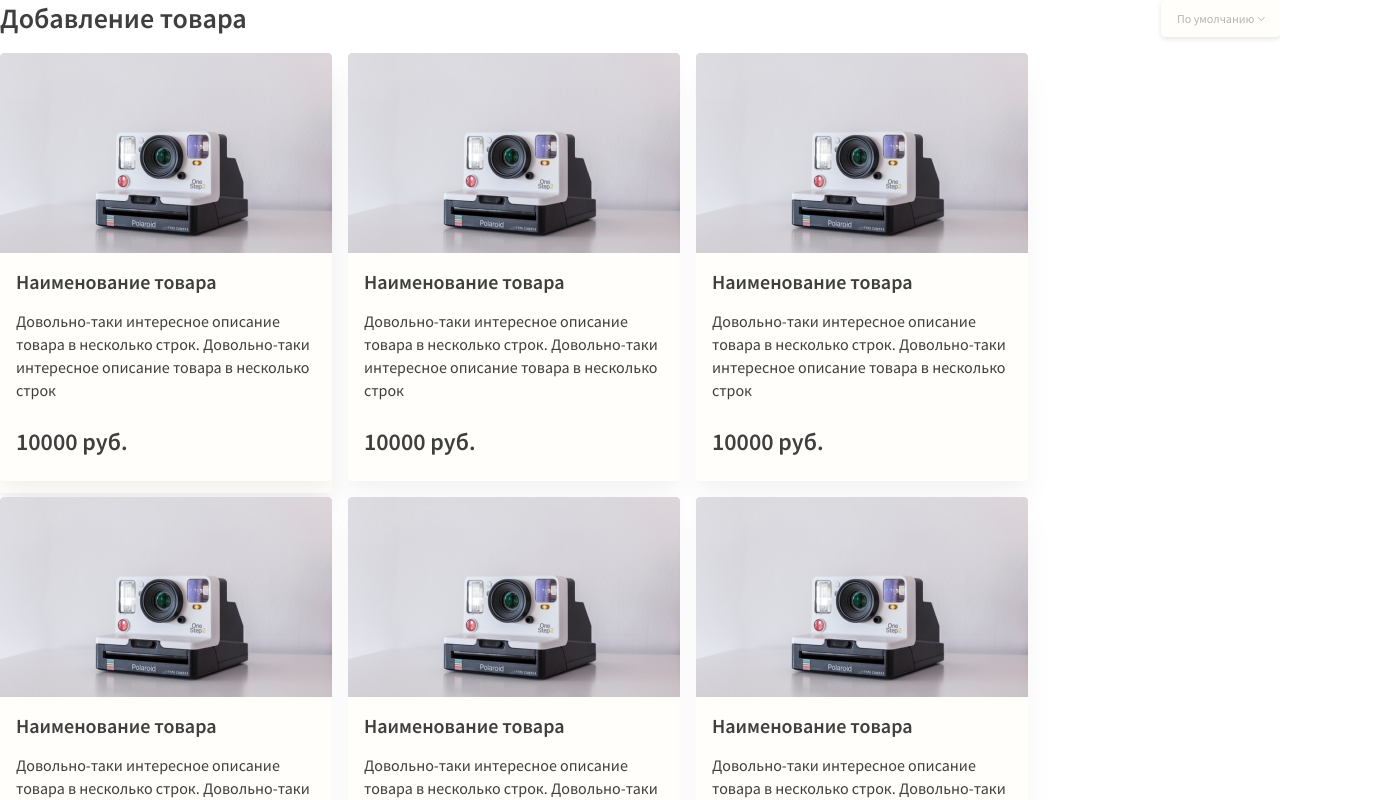
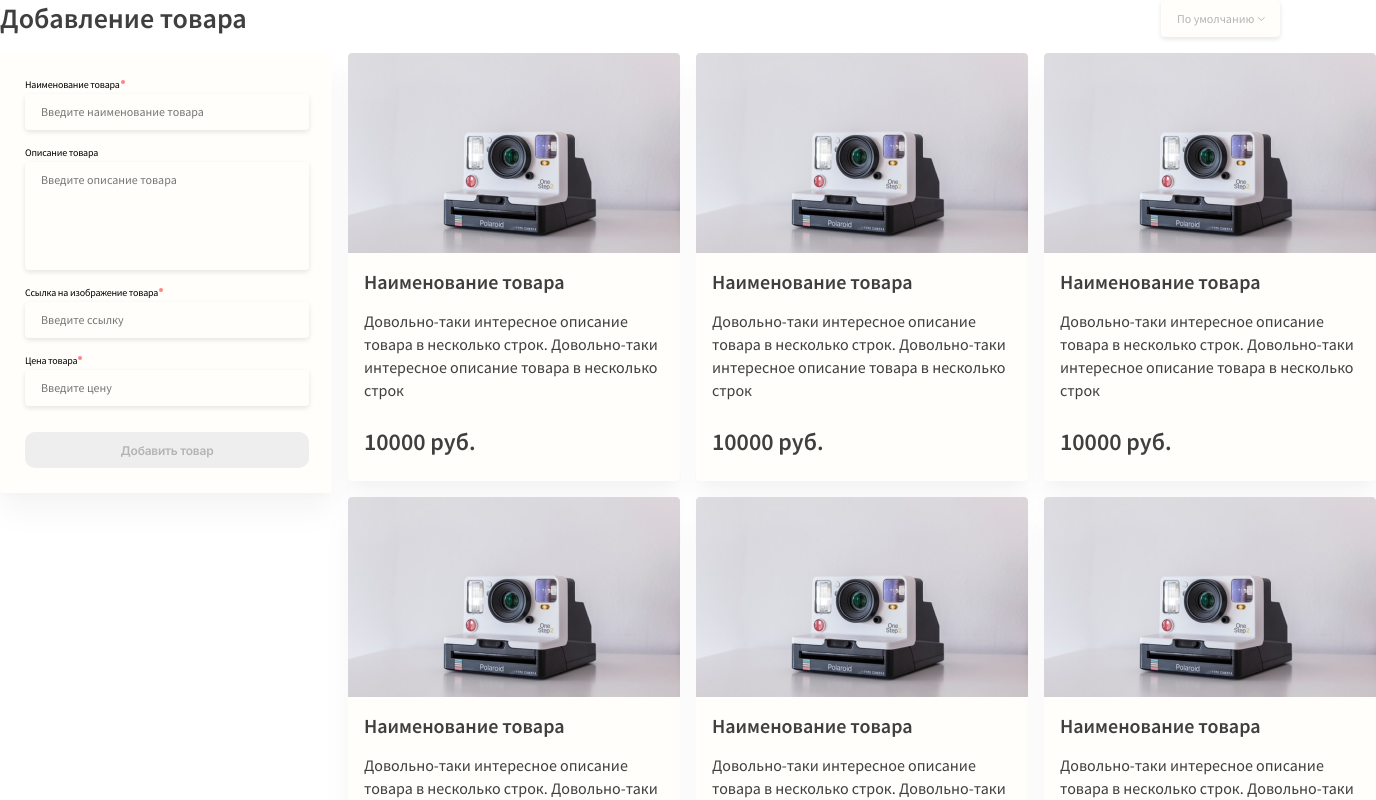
Before and after one commit to Vlad777-bit/idaproject-test, a Vue app: page / in a window 1280 px wide. Shown: the top 800 px of the page, 1376 px wide, since content can reach past the window. Built offline with nearby package versions, Linux system fonts and the light colour scheme; the HTML template or start-up script is replaced by a standard one.

Commit message:
updated form styles

```diff
--- a/src/components/AppForm.vue
+++ b/src/components/AppForm.vue
@@ -1,4 +1,5 @@
 <template>
+  <div>
     <form class="form">
       <custom-input
         :label="'Наименование товара'"
@@ -30,8 +31,15 @@
         :isRquired="true"
       />
 
-    <custom-button> Добавить товар </custom-button>
+      <custom-button
+        :class="{
+          disabled: isDisabled,
+        }"
+      >
+        Добавить товар
+      </custom-button>
     </form>
+  </div>
 </template>
 
 <script>
@@ -42,6 +50,12 @@ import CustomButton from "./UI/CustomButton.vue";
 export default {
   name: "AppForm",
 
+  data() {
+    return {
+      isDisabled: true,
+    };
+  },
+
   components: {
     CustomInput,
     CustomTextarea,
--- a/src/styles/blocks/app_form/_app_form.scss
+++ b/src/styles/blocks/app_form/_app_form.scss
@@ -4,7 +4,7 @@
   position: fixed;
 
   width: 332px;
-  min-height: 440px;
+  height: 440px;
 
   display: flex;
   flex-direction: column;
@@ -51,6 +51,7 @@
     cursor: pointer;
 
     // Text
+    font-family: "Inter";
     font-weight: 600;
     font-size: 12px;
     line-height: 15px;
```
Lines whose indentation alone changed are shown as unchanged.
